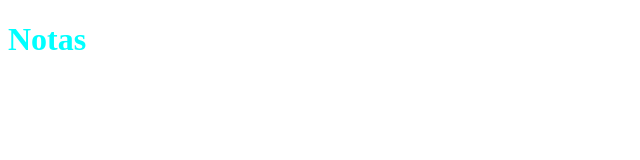
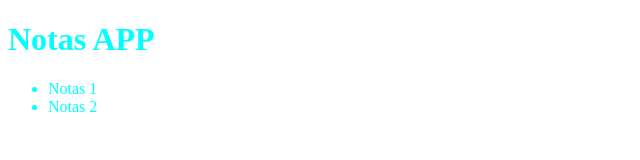
Before and after one commit to matiasvillavicencio-debug/ejemplo-repo, a plain HTML site: page index.html in a window 1280 px wide. Shown: the whole page, without its empty margins (0-640 px from the left). Drawn offline with Linux system fonts and the light colour scheme.

Commit message:
Nuevas listas

```diff
--- a/index.html
+++ b/index.html
@@ -7,6 +7,10 @@
     <link rel="stylesheet" href="style.css">
 </head>
 <body>
-    <h1>Notas</h1>
+    <h1>Notas APP</h1>
+    <ul>
+        <li>Notas 1</li>
+        <li>Notas 2</li>
+    </ul>
 </body>
 </html>
```
